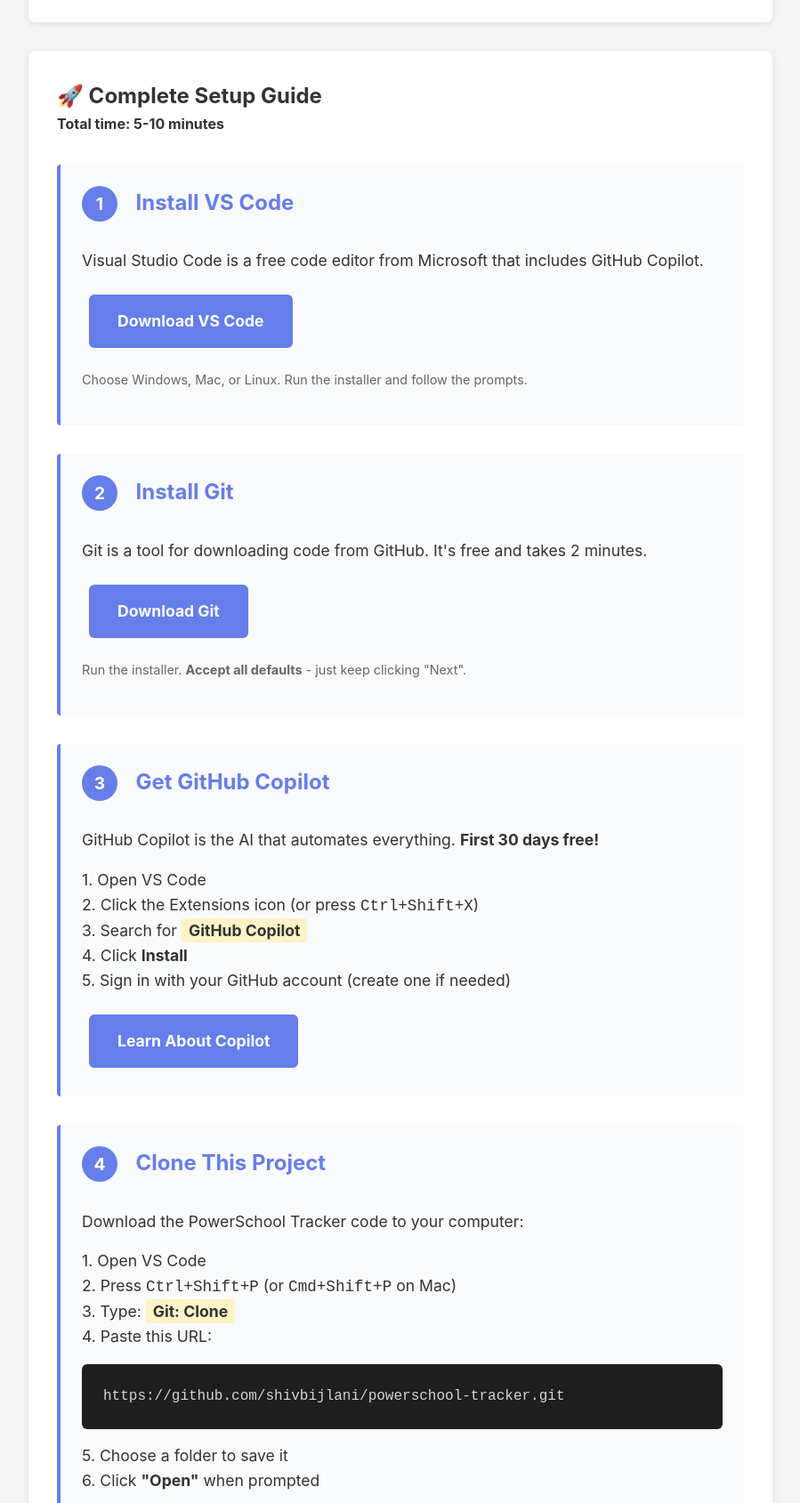
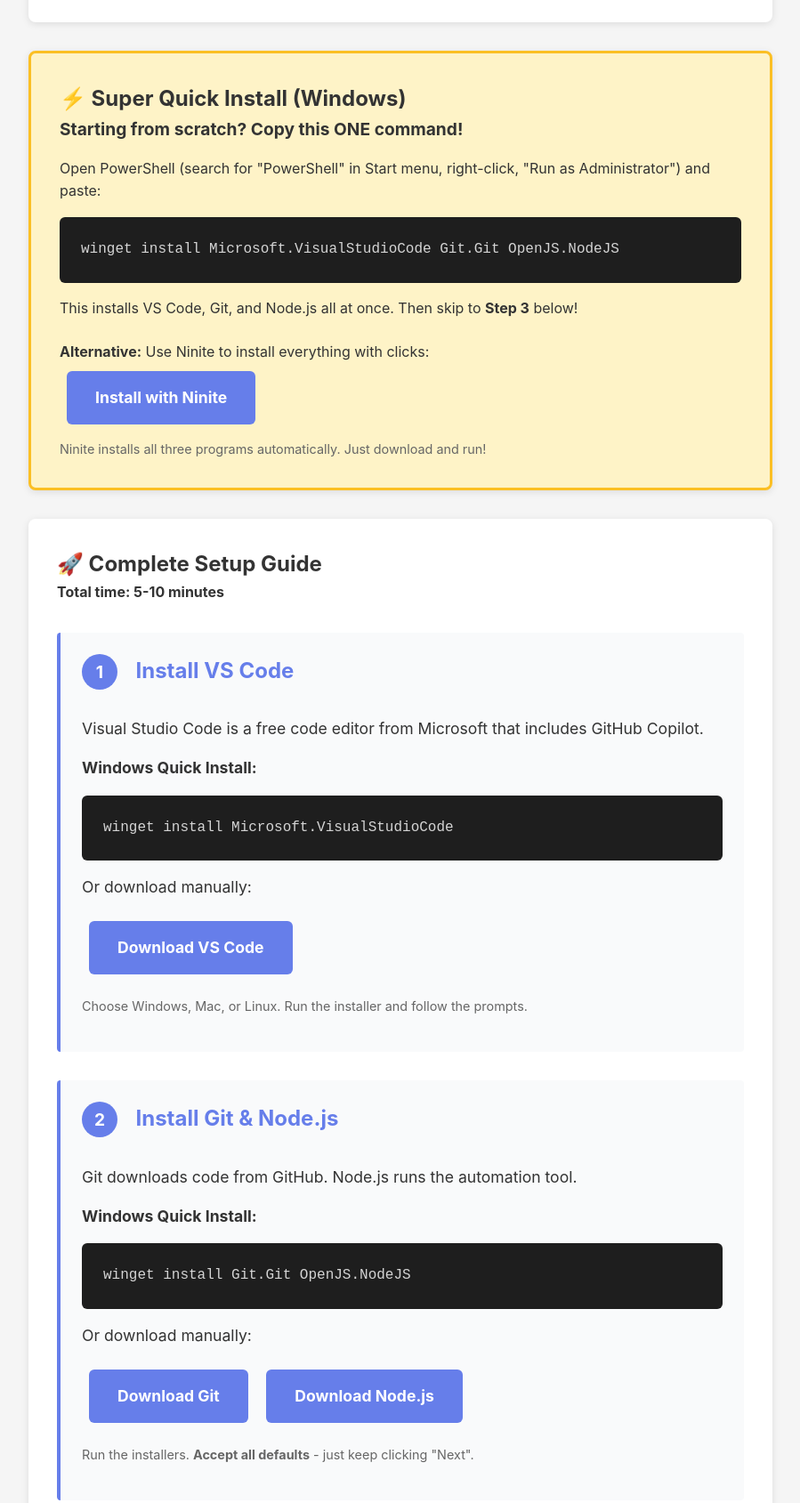
Before and after one commit to shivbijlani/powerschool-tracker, a website: page index.html in a window 1280 px wide. Shown: the part 1000-2689 px from the top of the page at 89% size, without its empty margins (190-1089 px from the left). Drawn offline with Linux system fonts and the light colour scheme.

Commit message:
Add one-command install option using winget and Ninite

```diff
--- a/index.html
+++ b/index.html
@@ -200,6 +200,20 @@
             </div>
         </div>
 
+        <div class="section" style="background: #fef3c7; border: 3px solid #fbbf24;">
+            <h2>⚡ Super Quick Install (Windows)</h2>
+            <p style="font-size: 1.2rem; margin-bottom: 1rem;"><strong>Starting from scratch? Copy this ONE command!</strong></p>
+            <p>Open PowerShell (search for "PowerShell" in Start menu, right-click, "Run as Administrator") and paste:</p>
+            <div class="code-box">winget install Microsoft.VisualStudioCode Git.Git OpenJS.NodeJS</div>
+            <p style="margin-top: 1rem;">This installs VS Code, Git, and Node.js all at once. Then skip to <strong>Step 3</strong> below!</p>
+
+            <p style="margin-top: 1.5rem;"><strong>Alternative:</strong> Use Ninite to install everything with clicks:</p>
+            <a href="https://ninite.com/vscode-git-nodejs/" class="download-btn" target="_blank">Install with Ninite</a>
+            <p style="font-size: 0.9rem; color: #666; margin-top: 0.5rem;">
+                Ninite installs all three programs automatically. Just download and run!
+            </p>
+        </div>
+
         <div class="section">
             <h2>🚀 Complete Setup Guide</h2>
             <p><strong>Total time: 5-10 minutes</strong></p>
@@ -208,6 +222,9 @@
                 <span class="step-number">1</span>
                 <h3>Install VS Code</h3>
                 <p>Visual Studio Code is a free code editor from Microsoft that includes GitHub Copilot.</p>
+                <p><strong>Windows Quick Install:</strong></p>
+                <div class="code-box">winget install Microsoft.VisualStudioCode</div>
+                <p style="margin-top: 1rem;">Or download manually:</p>
                 <a href="https://code.visualstudio.com/Download" class="download-btn" target="_blank">Download VS Code</a>
                 <p style="margin-top: 1rem; font-size: 0.9rem; color: #666;">
                     Choose Windows, Mac, or Linux. Run the installer and follow the prompts.
@@ -216,11 +233,15 @@
 
             <div class="step">
                 <span class="step-number">2</span>
-                <h3>Install Git</h3>
-                <p>Git is a tool for downloading code from GitHub. It's free and takes 2 minutes.</p>
+                <h3>Install Git & Node.js</h3>
+                <p>Git downloads code from GitHub. Node.js runs the automation tool.</p>
+                <p><strong>Windows Quick Install:</strong></p>
+                <div class="code-box">winget install Git.Git OpenJS.NodeJS</div>
+                <p style="margin-top: 1rem;">Or download manually:</p>
                 <a href="https://git-scm.com/downloads" class="download-btn" target="_blank">Download Git</a>
+                <a href="https://nodejs.org/" class="download-btn" target="_blank">Download Node.js</a>
                 <p style="margin-top: 1rem; font-size: 0.9rem; color: #666;">
-                    Run the installer. <strong>Accept all defaults</strong> - just keep clicking "Next".
+                    Run the installers. <strong>Accept all defaults</strong> - just keep clicking "Next".
                 </p>
             </div>
 
@@ -316,6 +337,12 @@
             <h3 style="margin-top: 1.5rem;">Copilot doesn't respond</h3>
             <p>Make sure you're signed in to GitHub Copilot. Look for the Copilot icon in the bottom-right of VS Code - it should show a checkmark.</p>
 
+            <h3 style="margin-top: 1.5rem;">Don't have PowerShell as Administrator?</h3>
+            <p>No problem! Just download the installers manually from the links in each step. Or use the Ninite link at the top.</p>
+
+            <h3 style="margin-top: 1.5rem;">winget not found?</h3>
+            <p>You might have an older Windows version. Use the manual download links instead, or <a href="https://ninite.com/vscode-git-nodejs/" target="_blank">try Ninite</a>.</p>
+
             <h3 style="margin-top: 1.5rem;">Browser doesn't open</h3>
             <p>Try running <code>npm install</code> in VS Code's terminal first. This installs the browser automation tool.</p>
 
```
